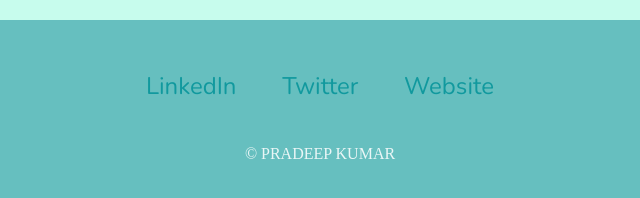
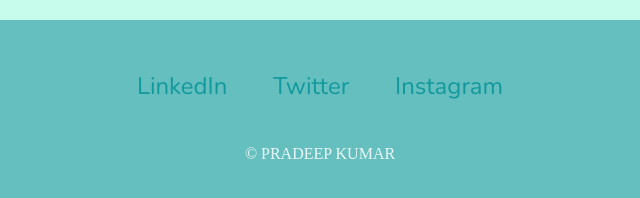
Before and after one commit to Pradeep-1807/Mysite, a plain HTML site: page index.html in a window 1280 px wide. Shown: the part 3262-3460 px from the top of the page, 320-960 px from the left. Drawn offline with nearby package versions, Linux system fonts and the light colour scheme; a web font is replaced by a local one.

Commit message:
updating footer links

```diff
--- a/index.html
+++ b/index.html
@@ -57,9 +57,9 @@
 
 
       <div class="bottom">
-        <a class="footer-link" href="https://www.linkedin.com/in/pradeep-kumar-6540a9253?lipi=urn%3Ali%3Apage%3Ad_flagship3_profile_view_base_contact_details%3BQijmFnofRc2nzKhSIdtgSQ%3D%3D">LinkedIn</a>
-        <a class="footer-link" href="https://twitter.com/i/professionals">Twitter</a>
-        <a class="footer-link" href="https://www.appbrewery.co/">Website</a>
+        <a class="footer-link" href="www.linkedin.com/in/pradeep-kumar-1807-">LinkedIn</a>
+        <a class="footer-link" href="https://twitter.com/PRADEEP_1807">Twitter</a>
+        <a class="footer-link" href="https://www.instagram.com/pradeep_kumar_1807/">Instagram</a>
         <p class="copr">© PRADEEP KUMAR</p>
       </div>
 
```
